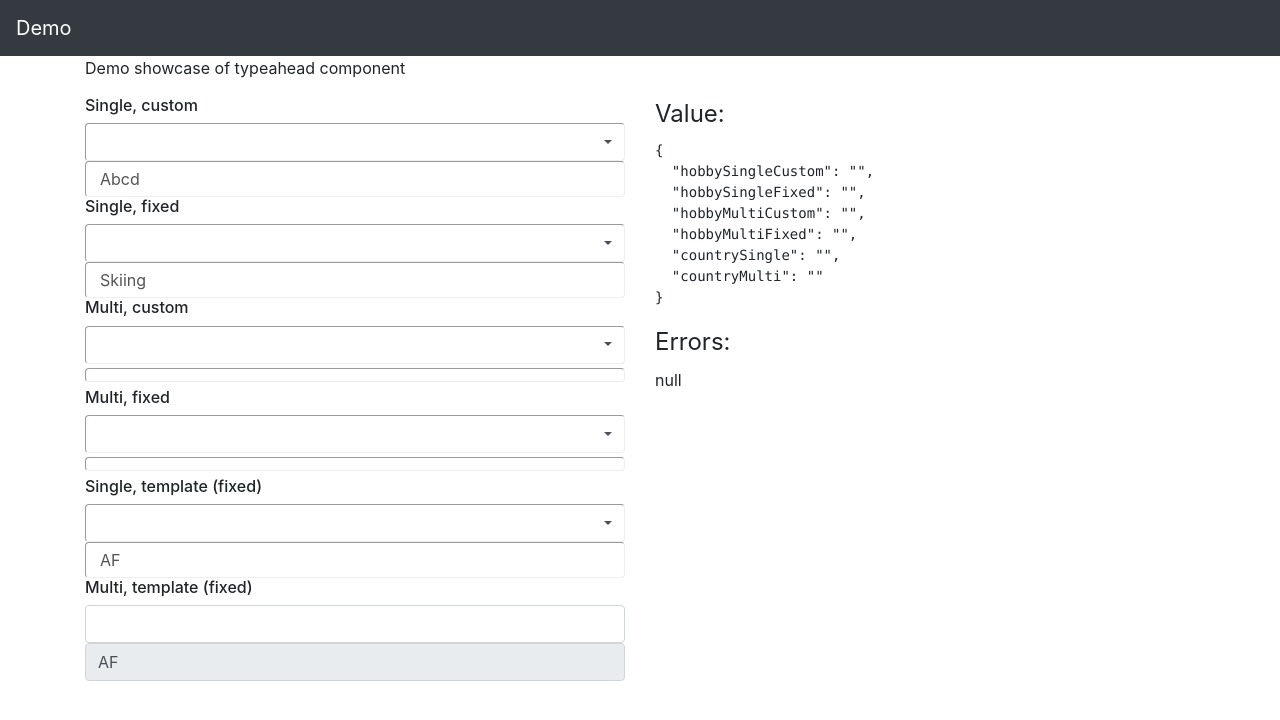
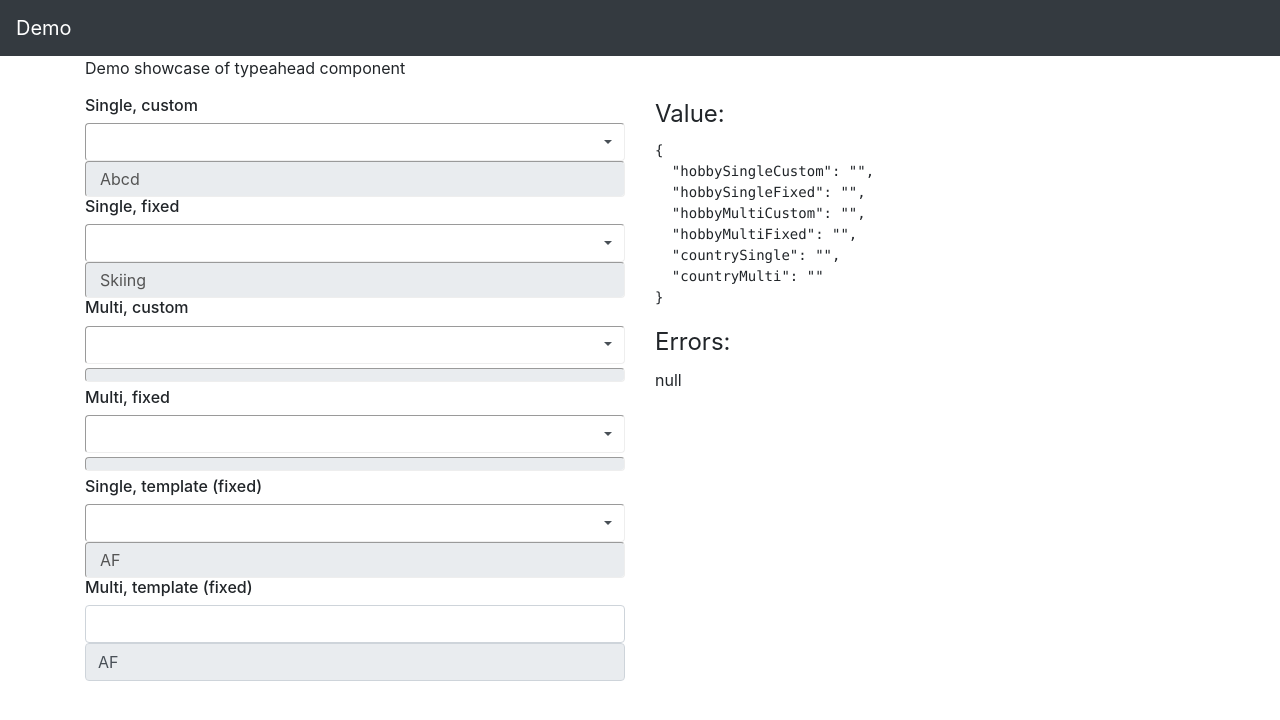
Before and after one commit to Greentube/ngx-typeahead, an Angular app in the folder demo/: page / in a window 1280 px wide. Shown: the top 720 px of the page. Built offline with nearby package versions, Linux system fonts and the light colour scheme.

Commit message:
Add bootstrap styles

```diff
--- a/demo/src/assets/styles.scss
+++ b/demo/src/assets/styles.scss
@@ -1,6 +1,23 @@
 /* You can add global styles to this file, and also import other style files */
 @import '../../node_modules/bootstrap/scss/bootstrap';
+@import '../../node_modules/bootstrap/scss/variables';
 
-body {
+typeahead[disabled] {
+  background-color: $input-disabled-bg;
 
+  .btn.badge {
+    opacity: 0.5;
+  }
 }
+
+typeahead {
+  .btn.badge {
+    margin-right: $spacer / 4;
+    margin-top: $spacer / 4;
+  }
+
+  &.multi input {
+    margin-top: $spacer / 4;
+    padding-right: $spacer;
+  }
+}
```
